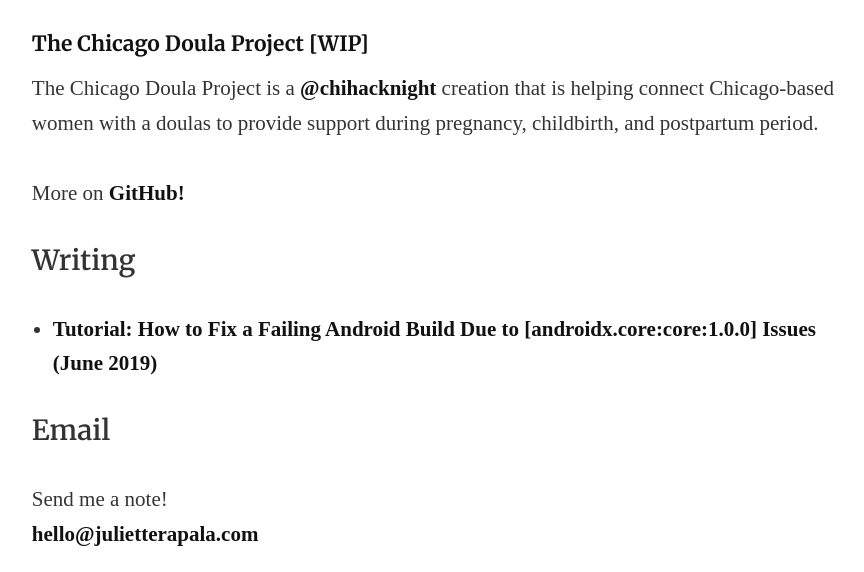
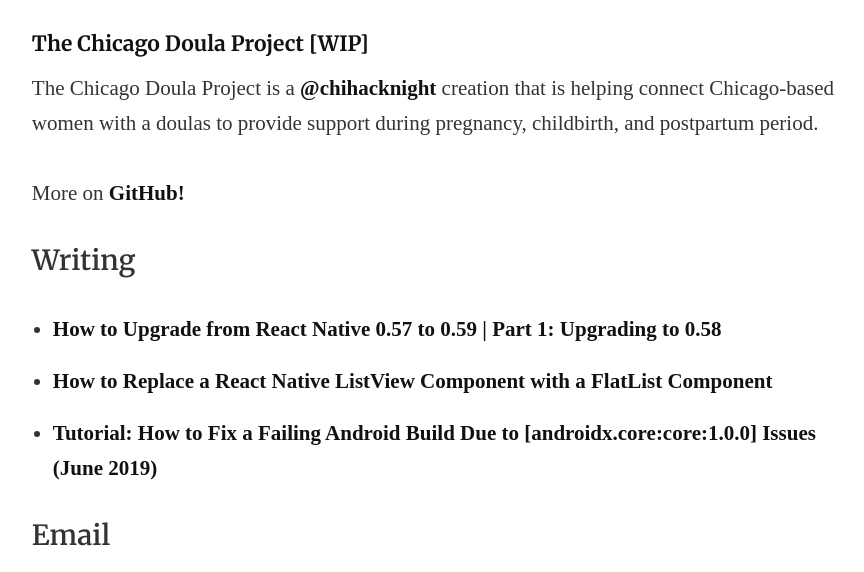
Before and after one commit to jrapala/my-first-gatsby-project, a Gatsby site: page / in a window 1280 px wide. Shown: the part 914-1486 px from the top of the page, without its empty margins (191-1055 px from the left). Built offline with nearby package versions, Linux system fonts and the light colour scheme; Gatsby itself is replaced by a stand-in of ours; a web font is replaced by a local one.

Commit message:
Update writing. Prettier fixes. Update packages.

```diff
--- a/src/components/atoms/Footer.js
+++ b/src/components/atoms/Footer.js
@@ -1,7 +1,7 @@
-import React from 'react'
-import { useStaticQuery, graphql } from 'gatsby'
-import styled from 'styled-components'
-import SocialIcons from '../molecules/SocialIcons'
+import React from "react"
+import { useStaticQuery, graphql } from "gatsby"
+import styled from "styled-components"
+import SocialIcons from "../molecules/SocialIcons"
 
 const Container = styled.footer`
 	text-align: center;
@@ -23,8 +23,12 @@
 	`)
 	return (
 		<Container>
-      <SocialIcons />
-            © {new Date().getFullYear()}{' '}<span dangerouslySetInnerHTML={{ __html: data.site.siteMetadata.footer }} />
+			<SocialIcons />© {new Date().getFullYear()}{" "}
+			<span
+				dangerouslySetInnerHTML={{
+					__html: data.site.siteMetadata.footer,
+				}}
+			/>
 		</Container>
 	)
 }
--- a/src/components/atoms/Icon.js
+++ b/src/components/atoms/Icon.js
@@ -1,17 +1,17 @@
-import React from 'react'
-import styled from 'styled-components'
-import { FontAwesomeIcon } from '@fortawesome/react-fontawesome'
+import React from "react"
+import styled from "styled-components"
+import { FontAwesomeIcon } from "@fortawesome/react-fontawesome"
 
 const Container = styled.a`
-  color: inherit;
-  margin-right: 16px;
-  font-size: 1.2rem;
+	color: inherit;
+	margin-right: 16px;
+	font-size: 1.2rem;
 `
 
 const Icon = ({ icon, url, alt }) => (
-  <Container alt={alt} href={url} target='_blank'>
-    <FontAwesomeIcon icon={icon} />
-  </Container>
+	<Container title={alt} href={url} target="_blank">
+		<FontAwesomeIcon icon={icon} />
+	</Container>
 )
 
 export default Icon
--- a/src/components/molecules/Writing.js
+++ b/src/components/molecules/Writing.js
@@ -1,14 +1,21 @@
-import React from 'react'
-import articles from '../../utils/articles'
-import Title from '../atoms/Title'
+import React from "react"
+import articles from "../../utils/articles"
+import Title from "../atoms/Title"
 
 const Writing = () => (
 	<section>
 		<Title>Writing</Title>
-    <ul style={{ marginBottom: '1.666rem', marginLeft: '1rem' }}>
+		<ul style={{ marginBottom: "1.666rem", marginLeft: "1rem" }}>
 			{articles.map(article => (
 				<li>
-          <a href={article.link} alt={`Link to article ${article.title}.`} target='_blank' rel='noopener noreferrer'>{article.title}</a>
+					<a
+						href={article.link}
+						title={`Link to article ${article.title}.`}
+						target="_blank"
+						rel="noopener noreferrer"
+					>
+						{article.title}
+					</a>
 				</li>
 			))}
 		</ul>
--- a/src/components/seo.js
+++ b/src/components/seo.js
@@ -5,12 +5,12 @@
  * See: https://www.gatsbyjs.org/docs/use-static-query/
  */
 
-import React from 'react'
-import PropTypes from 'prop-types'
-import Helmet from 'react-helmet'
-import { useStaticQuery, graphql } from 'gatsby'
+import React from "react"
+import PropTypes from "prop-types"
+import Helmet from "react-helmet"
+import { useStaticQuery, graphql } from "gatsby"
 
-function SEO ({ description, lang, meta, keywords, title }) {
+function SEO({ description, lang, meta, keywords, title }) {
 	const { site } = useStaticQuery(
 		graphql`
 			query {
@@ -30,49 +30,49 @@
 	return (
 		<Helmet
 			htmlAttributes={{
-        lang
+				lang,
 			}}
 			title={title}
 			titleTemplate={site.siteMetadata.title}
 			meta={[
 				{
 					name: `description`,
-          content: metaDescription
+					content: metaDescription,
 				},
 				{
 					property: `og:title`,
-          content: title
+					content: title,
 				},
 				{
 					property: `og:description`,
-          content: metaDescription
+					content: metaDescription,
 				},
 				{
 					property: `og:type`,
-          content: `website`
+					content: `website`,
 				},
 				{
 					name: `twitter:card`,
-          content: `summary`
+					content: `summary`,
 				},
 				{
 					name: `twitter:creator`,
-          content: site.siteMetadata.author
+					content: site.siteMetadata.author,
 				},
 				{
 					name: `twitter:title`,
-          content: title
+					content: title,
 				},
 				{
 					name: `twitter:description`,
-          content: metaDescription
-        }
+					content: metaDescription,
+				},
 			]
 				.concat(
 					keywords.length > 0
 						? {
 								name: `keywords`,
-              content: keywords.join(`, `)
+								content: keywords.join(`, `),
 						  }
 						: []
 				)
@@ -85,7 +85,7 @@
 	lang: `en`,
 	meta: [],
 	keywords: [],
-  description: ``
+	description: ``,
 }
 
 SEO.propTypes = {
@@ -93,7 +93,7 @@
 	lang: PropTypes.string,
 	meta: PropTypes.arrayOf(PropTypes.object),
 	keywords: PropTypes.arrayOf(PropTypes.string),
-  title: PropTypes.string.isRequired
+	title: PropTypes.string.isRequired,
 }
 
 export default SEO
--- a/src/utils/articles.js
+++ b/src/utils/articles.js
@@ -1,4 +1,16 @@
 const articles = [
+	{
+		title:
+			"How to Upgrade from React Native 0.57 to 0.59 | Part 1: Upgrading to 0.58",
+		link:
+			"https://medium.com/@jrapala/how-to-upgrade-from-react-native-0-57-to-0-59-part-1-upgrading-to-0-58-1d6a672186cb",
+	},
+	{
+		title:
+			"How to Replace a React Native ListView Component with a FlatList Component",
+		link:
+			"https://medium.com/@jrapala/how-to-replace-a-react-native-listview-component-with-a-flatlist-component-2fe8eaf2e296",
+	},
 	{
 		title:
 			"Tutorial: How to Fix a Failing Android Build Due to [androidx.core:core:1.0.0] Issues (June 2019)",
```
Also changed, not shown: package.json (+12 -12 lines), src/components/atoms/Header.js (+4 -4 lines), src/components/atoms/Title.js (+4 -6 lines), src/components/image.js (+6 -2 lines), 1 other file. Lines whose indentation alone changed are shown as unchanged.
